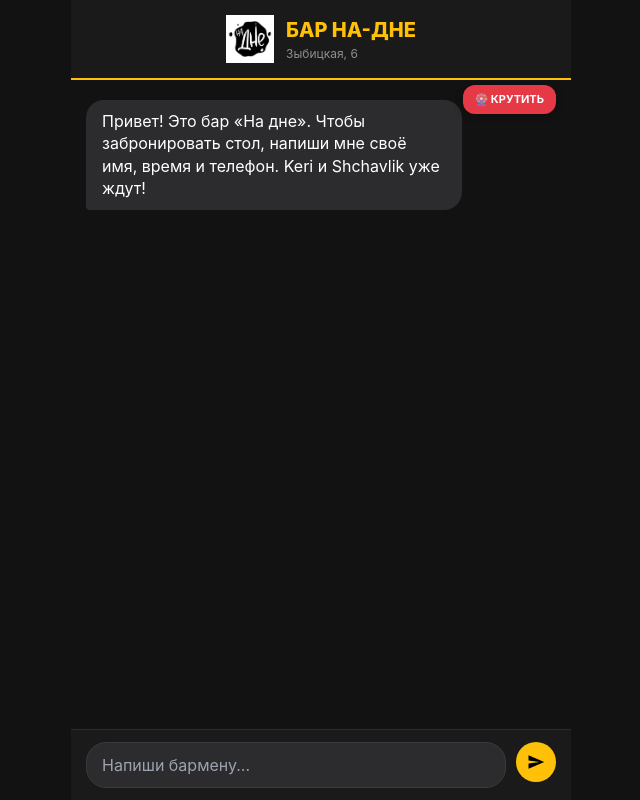
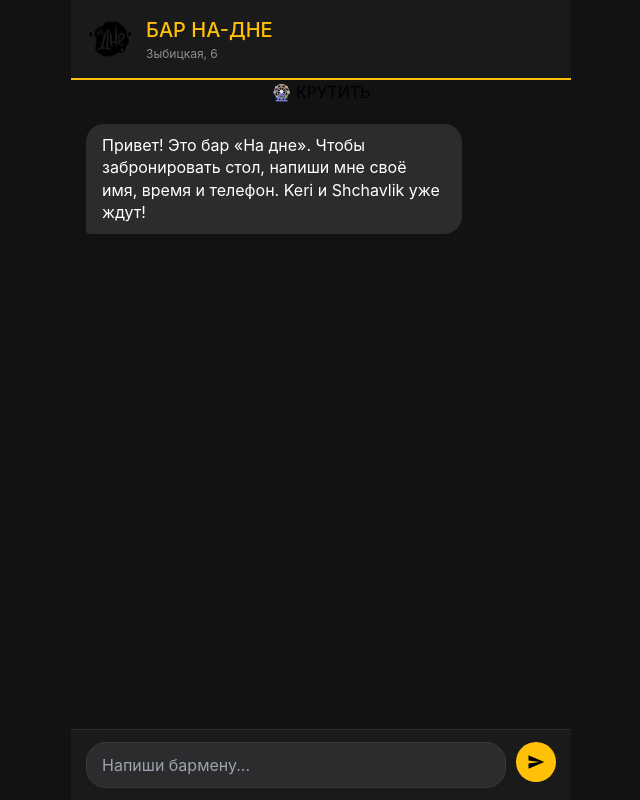
Before and after one commit to Vazhniy/Booking_bar-na-dne, a React (Vite) app in the folder frontend/: page / in a window 1280 px wide. Shown: the whole page, without its empty margins (319-959 px from the left). Built offline with nearby package versions, Linux system fonts and the light colour scheme.

Commit message:
Update App.css

```diff
--- a/frontend/src/App.css
+++ b/frontend/src/App.css
@@ -1,3 +1,4 @@
+/* frontend/src/App.css */
 :root {
   --bg-color: #121212;
   --accent-color: #FFC107; /* Спокойный янтарно-желтый */
@@ -32,7 +33,7 @@
   padding-bottom: env(safe-area-inset-bottom);
 }
 
-/* --- Шапка без лишнего блеска --- */
+/* --- Шапка --- */
 .header {
   padding: 15px;
   background: #1a1a1a;
@@ -43,13 +44,14 @@
 .header-content {
   display: flex;
   align-items: center;
-  justify-content: center;
+  justify-content: flex-start; /* Смещение влево */
   gap: 12px;
 }
 
 .logo {
   height: 48px;
   width: auto;
+  mix-blend-mode: multiply; /* Убирает белый фон */
 }
 
 .header-text {
@@ -60,7 +62,7 @@
 .bar-title {
   margin: 0;
   font-size: 20px;
-  font-weight: 800;
+  font-weight: 500; /* Не жирный шрифт */
   color: var(--accent-color);
   text-transform: uppercase;
 }
@@ -142,17 +144,3 @@
   width: 18px;
   height: 18px;
 }
-
-.wheel-btn {
-    position: absolute;
-    top: 85px;
-    right: 15px;
-    background: #e63946;
-    color: white;
-    border: none;
-    padding: 6px 12px;
-    border-radius: 12px;
-    font-size: 11px;
-    font-weight: bold;
-    box-shadow: 0 2px 8px rgba(0,0,0,0.3);
-}
```
